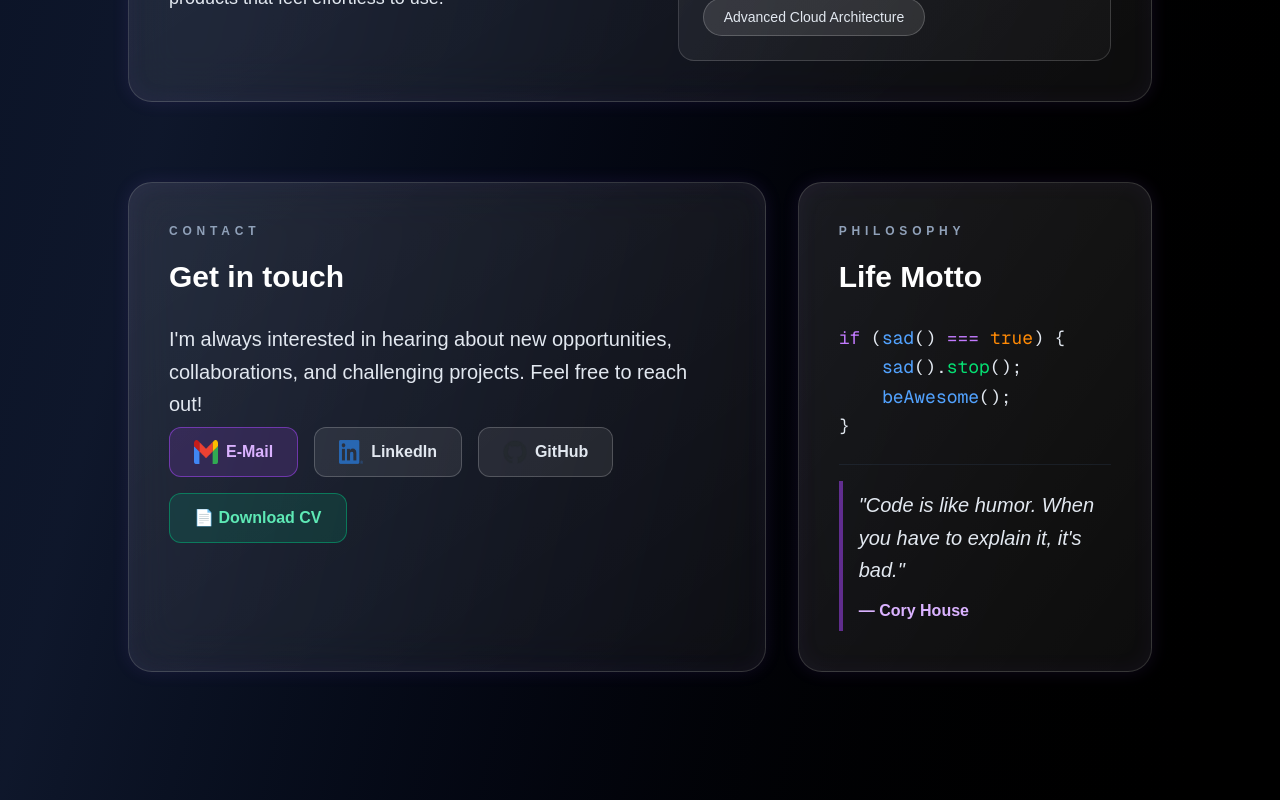
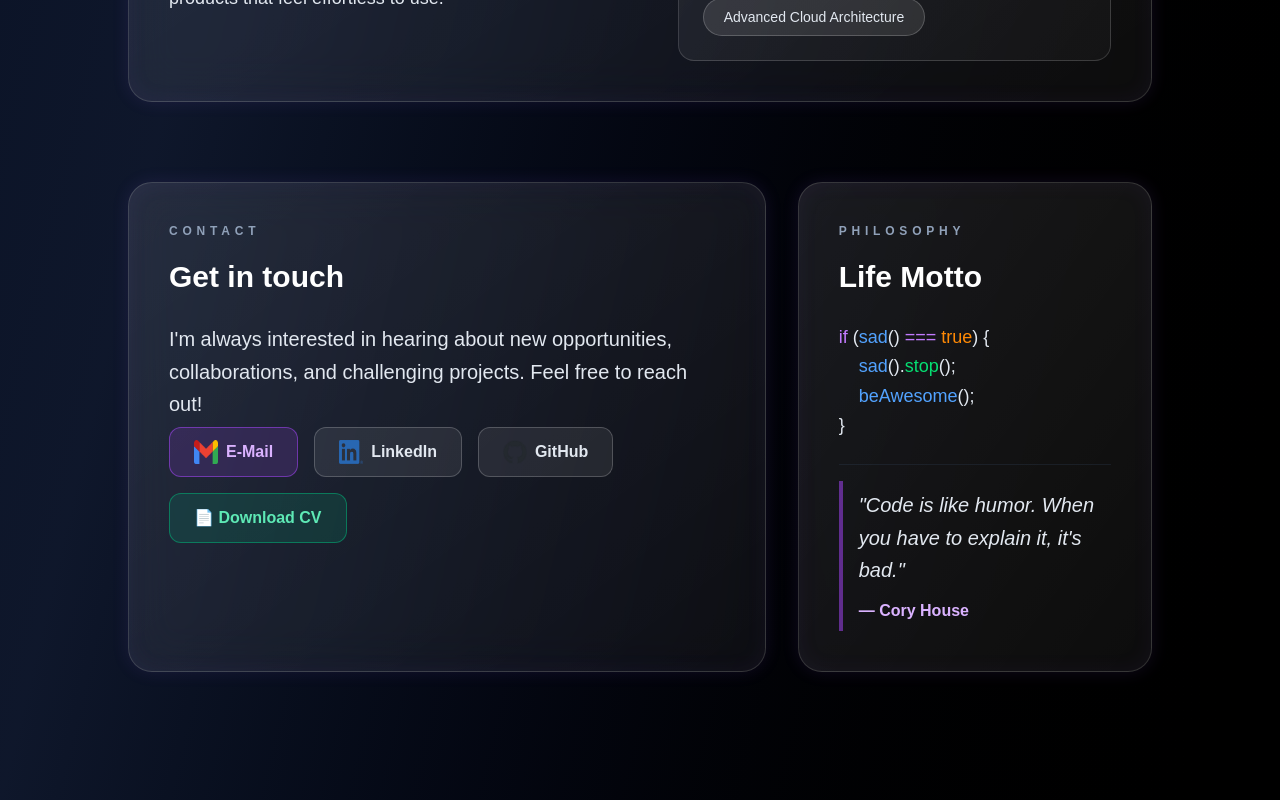
Before and after one commit to bahadirsulukan/my-portfolio, a Next.js app: page / in a window 1280 px wide. Shown: the part 4610-5410 px from the top of the page. Built offline with nearby package versions, Linux system fonts and the light colour scheme.

Commit message:
code is fixed

```diff
--- a/app/globals.css
+++ b/app/globals.css
@@ -3,9 +3,6 @@
 :root {
   --background: #ffffff;
   --foreground: #171717;
-}
-
-@theme inline {
   --color-background: var(--background);
   --color-foreground: var(--foreground);
   --font-sans: var(--font-geist-sans);
```
